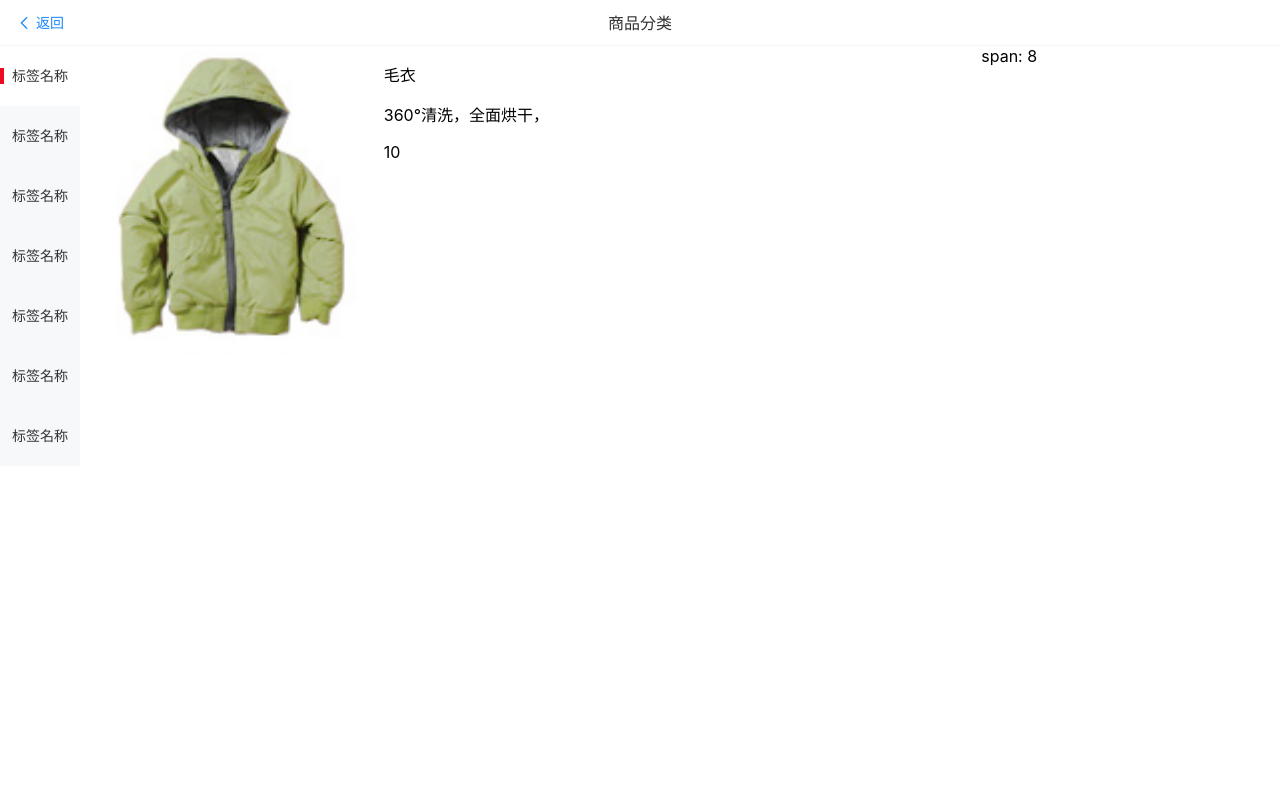
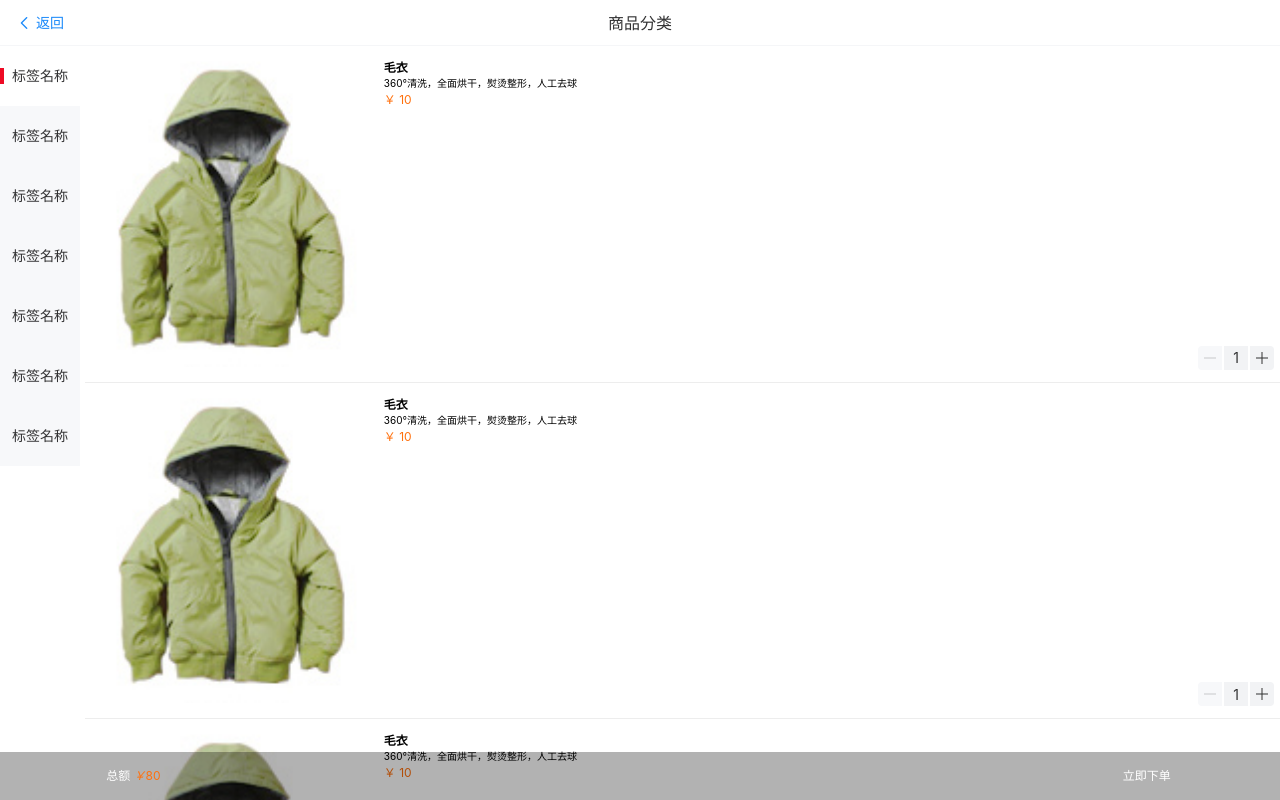
Before and after one commit to pluslicy/ej_customer, a Vue app: page /#/categoryList in a window 1280 px wide. Built offline with nearby package versions, Linux system fonts and the light colour scheme.

Commit message:
列表页面与订单确认页面

```diff
--- /dev/null
+++ b/src/common.css
@@ -0,0 +1,6 @@
+html {
+  font-size: 12px;
+}
+p {
+  margin: 0;
+}
--- a/src/components/FullPageLayout.vue
+++ b/src/components/FullPageLayout.vue
@@ -1,10 +1,12 @@
 <template>
   <div class="full_page_layout">
     <!-- 导航条 -->
-    <van-nav-bar :title="title" left-text="返回" left-arrow @click-left="toBack"
+    <van-nav-bar fixed :title="title" left-text="返回" left-arrow @click-left="toBack"
     />
     <!-- 内容 -->
-    <slot/>
+    <div style="padding-top:46px">
+      <slot/>
+    </div>
   </div>
 </template>
 <script>
@@ -25,6 +27,7 @@ export default {
     bottom: 0;
     width: 100%;
     z-index: 1000;
-    background-color: #ffffff
+    background-color: #ffffff;
+    overflow: scroll
   }
 </style>
--- a/src/main.js
+++ b/src/main.js
@@ -3,6 +3,7 @@ import App from './App.vue'
 import router from './router'
 import store from './store'
 import './plugins/vant.js'
+import "./common.css"
 
 Vue.config.productionTip = false
 
--- a/src/router.js
+++ b/src/router.js
@@ -4,6 +4,7 @@ import Home from './views/home/index.vue'
 import Order from './views/order/index.vue'
 import My from './views/my/index.vue'
 import CategoryList from './views/home/CategoryList'
+import ConfirmOrder from './views/home/ConfirmOrder'
 
 Vue.use(Router)
 
@@ -25,6 +26,11 @@ export default new Router({
       component: Order
     },
     {
+      path: '/confirmOrder',
+      name: 'confirmOrder',
+      component: ConfirmOrder
+    },
+    {
       path: '/my',
       name: 'my',
       component: My
--- a/src/views/home/CategoryList.vue
+++ b/src/views/home/CategoryList.vue
@@ -1,6 +1,7 @@
 <template>
   <div id="categoryList">
     <briup-FullPageLayout title="商品分类" @back="backHandler">
+      <div class="content">
         <!-- 左侧导航 -->
         <div class="left_nav">
           <van-sidebar v-model="activeKey">
@@ -16,17 +17,34 @@
         <!-- / 左侧导航 -->
         <!-- 右侧内容 -->
         <div class="products_container">
-      <van-row>
+          <div class="product" v-for="i in 10" :key="i">
+            <van-row >
               <van-col span="6"><img width="100%" src="../../assets/images/home_19.png" alt=""></van-col>
               <van-col span="12">
                 <p class="title">毛衣</p>
-          <p class="desc">360°清洗，全面烘干，</p>
-          <p class="price">10</p>
+                <p class="desc">360°清洗，全面烘干，熨烫整形，人工去球</p>
+                <p class="price">
+                  <span>￥</span> 10
+                </p>
               </van-col>
-        <van-col span="6">span: 8</van-col>
+              <van-col class="step">
+                <van-stepper v-model="value" input-width="24px" button-size="24px" />
+              </van-col>
             </van-row>
           </div>
+        </div>
         <!-- / 右侧内容 -->
+        <!-- 底部购物车 -->
+        <div class="shopcar">
+           <van-row >
+              <van-col span="5">
+                总额 <span style="color:#ff700d;"><i>￥</i>80</span>
+              </van-col>
+              <van-col span="14"></van-col>
+              <van-col span="5" @click="toConfirmOrderHandler">立即下单</van-col>
+           </van-row>
+        </div>
+      </div>
     </briup-FullPageLayout>
   </div>
 </template>
@@ -35,7 +53,8 @@ import FullPageLayout from '../../components/FullPageLayout'
 export default {
   data(){
     return {
-      activeKey:0
+      activeKey:0,
+      value:1,
     }
   },
   components:{
@@ -45,16 +64,50 @@ export default {
     // 回退
     backHandler(){
       this.$router.back();
+    },
+    toConfirmOrderHandler(){
+      this.$router.push("/confirmOrder")
     }
   }
 }
 </script>
 <style scoped>
 .left_nav {
-  float: left;
+  position: fixed;
+  left: 0;
 }
 .products_container {
   margin-left: 85px;
+
+}
+.product {
+  padding: 1em 0;
+  border-bottom: 1px solid #ededed;
+  position: relative;
+}
+.product .title {
+  font-weight: bold;
+}
+.product .desc {
+  font-size: 10px;
+}
+.product .price {
+  color: #ff700d;
+}
+.product .step {
+  position: absolute;
+  bottom: 1em;
+  right: .5em;
+}
+.shopcar {
+  position: fixed;
+  bottom: 0;
+  width: 100%;
+  height: 4em;
+  background: rgba(0, 0, 0, .3);
+  line-height: 4em;
+  text-align: center;
+  color: #ffffff;
 }
 
 </style>
--- /dev/null
+++ b/src/views/home/ConfirmOrder.vue
@@ -0,0 +1,84 @@
+<template>
+  <div id="confirmOrder">
+    <briup-FullPageLayout title="订单确认" @back="backHandler">
+      <!-- 地址 -->
+      <van-row class="line">
+        <van-col :span="6" class="line-left">
+          <van-icon name="location-o" />
+        </van-col>
+        <van-col :span="18" class="line-right">
+          <div class="label">服务地址</div>
+          <div>江苏省苏州市昆山市巴城镇学院路828号</div>
+        </van-col>
+      </van-row>
+      <!-- 订单项 -->
+      <van-row class="line">
+        <van-col :span="6" class="line-left">
+          <van-icon name="balance-list-o" />
+        </van-col>
+        <van-col :span="18" class="line-right">
+          <div class="label">订单详情</div>
+          <div>江苏省苏州市昆山市巴城镇学院路828号</div>
+        </van-col>
+      </van-row>
+      <!-- 服务时间 -->
+      <van-row class="line">
+        <van-col :span="6" class="line-left">
+          <van-icon name="clock-o" />
+        </van-col>
+        <van-col :span="18" class="line-right">
+          <div class="label">服务时间</div>
+          <div>江苏省苏州市昆山市巴城镇学院路828号</div>
+        </van-col>
+      </van-row>
+      <!-- 支付方式 -->
+      <van-row class="line">
+        <van-col :span="6" class="line-left">
+          <van-icon name="gold-coin-o" />
+        </van-col>
+        <van-col :span="18" class="line-right">
+          <div class="label">支付方式</div>
+          <div>第三方平台（支付宝）</div>
+        </van-col>
+      </van-row>
+
+
+
+    </briup-FullPageLayout>
+  </div>
+</template>
+<script>
+import FullPageLayout from '../../components/FullPageLayout'
+
+export default {
+  components:{
+    "briup-FullPageLayout":FullPageLayout
+  },
+  methods:{
+    // 回退
+    backHandler(){
+      this.$router.back();
+    }
+  }
+}
+</script>
+<style scoped>
+.line {
+
+}
+.line  .line-left {
+  padding: 1em 0;
+  text-align: center;
+  font-size: 24px;
+}
+.line  .line-right {
+  padding: 1em 0;
+  border-bottom: 1px solid #ccc;
+}
+.line  .line-right > .label {
+  font-size: 12px;
+  font-weight: bold;
+  color: #999;
+  line-height: 2em;
+}
+</style>
--- /dev/null
+++ b/vue.config.js
@@ -0,0 +1,3 @@
+module.exports = {
+  publicPath:"./"
+}
```
Lines whose indentation alone changed are shown as unchanged.
